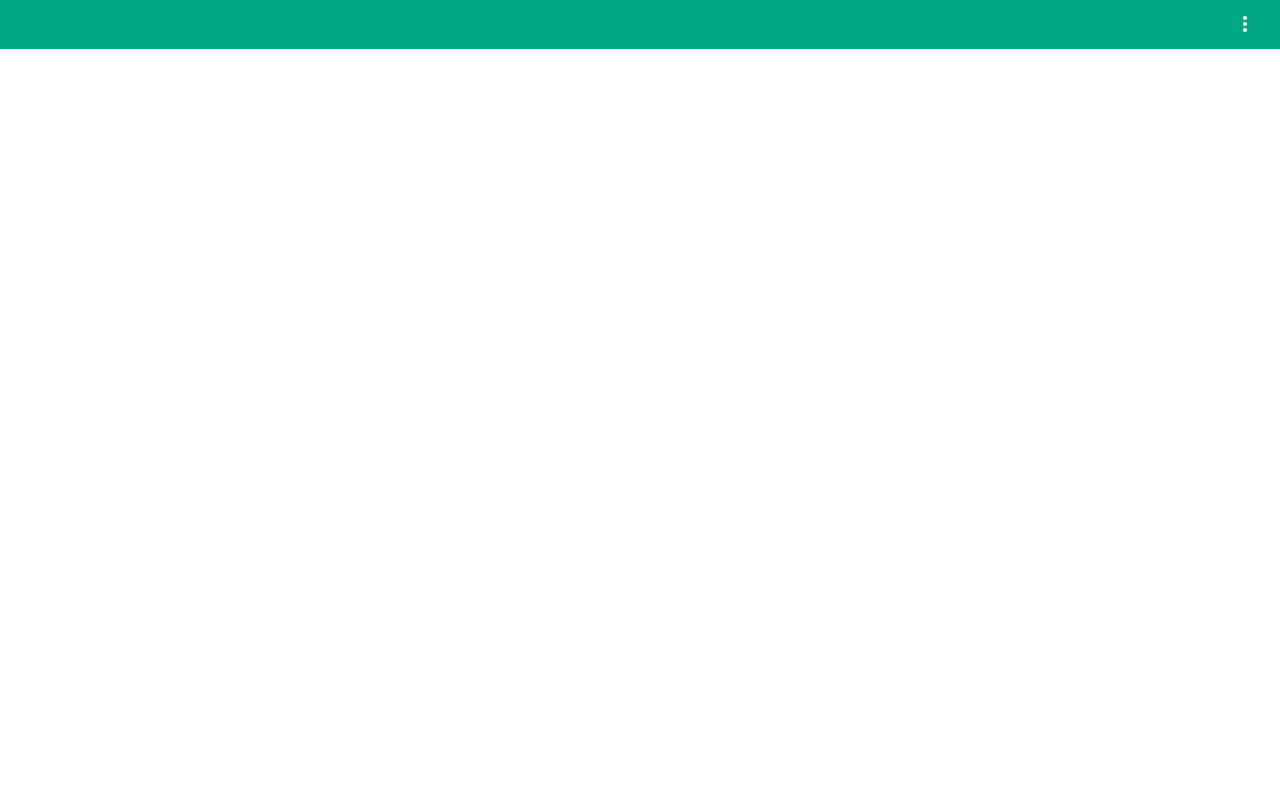
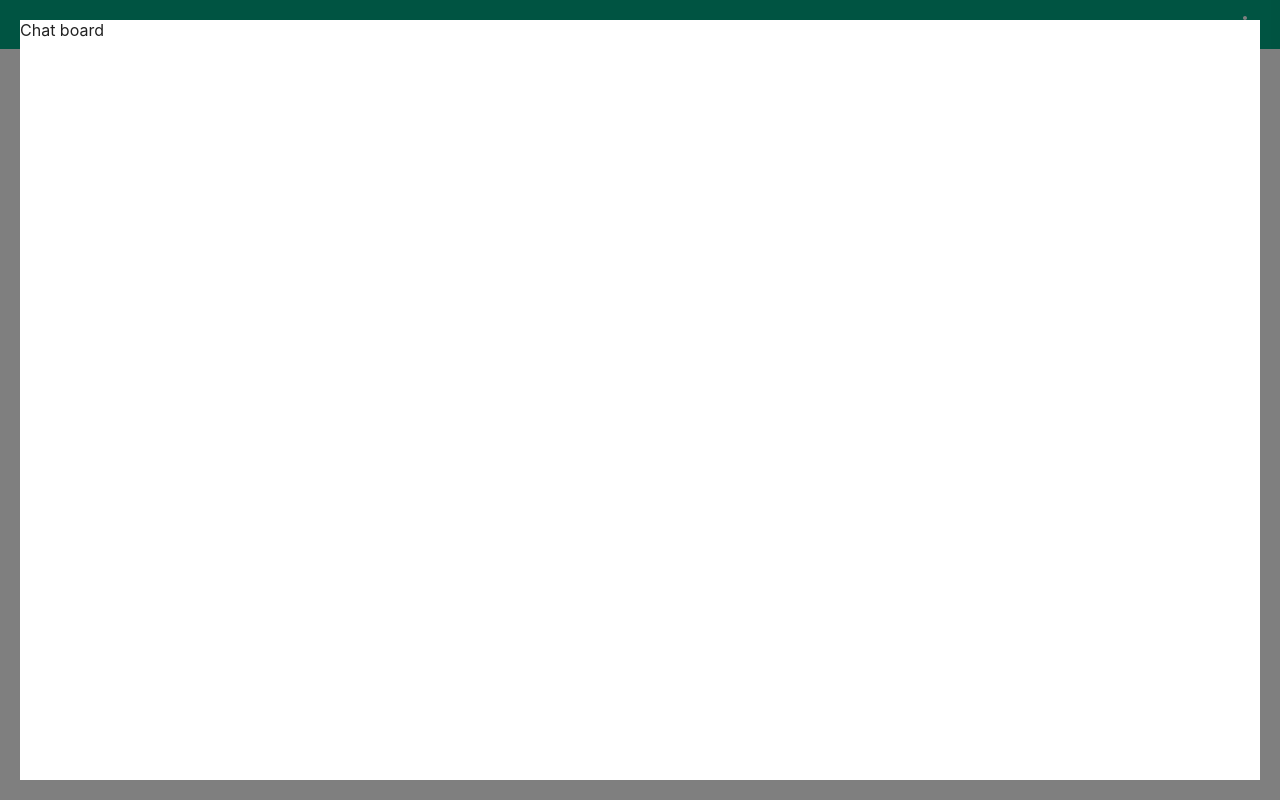
Before and after one commit to NazemMahmud/mern-chat, a React (Create React App) app in the folder client/: page / in a window 1280 px wide. Built offline with nearby package versions, Linux system fonts and the light colour scheme; sample sign-in values are in the browser's storage.

Commit message:
chat dashboard basic ui

```diff
--- a/client/src/App.js
+++ b/client/src/App.js
@@ -3,7 +3,7 @@ import './App.css';
 import { BrowserRouter, Routes, Route, Navigate } from "react-router-dom";
 import Login from "./pages/Authentication/Login/Login";
 import Registration from "./pages/Authentication/Registration/Registration";
-import Dashboard from "./pages/Dashboard";
+import Dashboard from "./pages/ChatDashboard";
 
 function App() {
   return (
@@ -12,9 +12,9 @@ function App() {
          <Routes>
              <Route path="/login" element={<Login />} />
              <Route path="/register" element={< Registration />} />
-             <Route path="/dashboard" element={<Dashboard />} />
+             <Route path="/chat" element={<Dashboard />} />
              <Route exact path="/" element={<Dashboard />} />
-             <Route path="*" element={<Navigate to="/dashboard" />} />
+             <Route path="*" element={<Navigate to="/chat" />} />
          </Routes>
      </BrowserRouter>
     </div>
--- a/client/src/components/NavigationBar.js
+++ b/client/src/components/NavigationBar.js
@@ -1,7 +1,7 @@
 import React, {useState} from "react";
 import {useDispatch, useSelector} from "react-redux";
 import {styled} from "@mui/styles";
-import {IconButton, Menu, MenuItem} from "@mui/material";
+import {AppBar, IconButton, Menu, MenuItem, Toolbar} from "@mui/material";
 import MoreVertIcon from "@mui/icons-material/MoreVert";
 import {logout} from "../services/Authentication/auth.service";
 import {handleLogout} from "../redux/authentication";
@@ -45,6 +45,9 @@ const NavigationBar = () => {
 
     return (
         <MainNavBar>
+            {/*<AppBar>*/}
+            {/*    <Toolbar></Toolbar>*/}
+            {/*</AppBar>*/}
             <IconButton style={{color: "white", marginLeft: "20px"}}
                         onClick={(e) => setAnchorEl(e.currentTarget)}>
                 <MoreVertIcon/>
--- a/client/src/layout/DashboardLayout.js
+++ b/client/src/layout/DashboardLayout.js
@@ -4,7 +4,7 @@ import {styled} from "@mui/styles";
 const DashBoardContainer = styled('div') ({
     width: "100%",
     height: "100vh",
-    display: "flex",
+    // display: "flex",
 });
 
 const DashboardLayout = (props) => {
--- a/client/src/pages/Dashboard/index.js
+++ b/client/src/pages/ChatDashboard/index.js
@@ -2,12 +2,23 @@ import React, {useEffect} from "react";
 import { useNavigate } from "react-router-dom";
 import Grid from "@mui/material/Grid";
 import Paper from "@mui/material/Paper";
-import { Box,  Button, Link, Typography } from "@mui/material";
+import {Box, Button, Dialog, Link, Typography} from "@mui/material";
 import { useDispatch, useSelector } from "react-redux";
 import DashboardLayout from "../../layout/DashboardLayout";
 import NavigationBar from "../../components/NavigationBar";
 
-const Dashboard = () => {
+const dialogStyle = {
+    height: '95%',
+    width: '100%',
+    margin: '20px',
+    maxWidth: '100%',
+    maxHeight: '100%',
+    borderRadius: 0,
+    boxShadow: 'none',
+    overflow: 'hidden'
+};
+
+const ChatDashboard = () => {
     const navigate = useNavigate();
     const { accessToken } = useSelector(state => state.auth);
 
@@ -23,6 +34,11 @@ const Dashboard = () => {
     return (
         <DashboardLayout>
             <NavigationBar />
+            <Dialog open={true}
+                    PaperProps={{ sx: dialogStyle }}
+            >
+                Chat board
+            </Dialog>
             {/*<Box flex={1} overflow="auto">*/}
             {/*    <Grid container>*/}
             {/*        <Grid item xs={6}>*/}
@@ -67,4 +83,4 @@ const Dashboard = () => {
     )
 }
 
-export default Dashboard;
+export default ChatDashboard;
```
